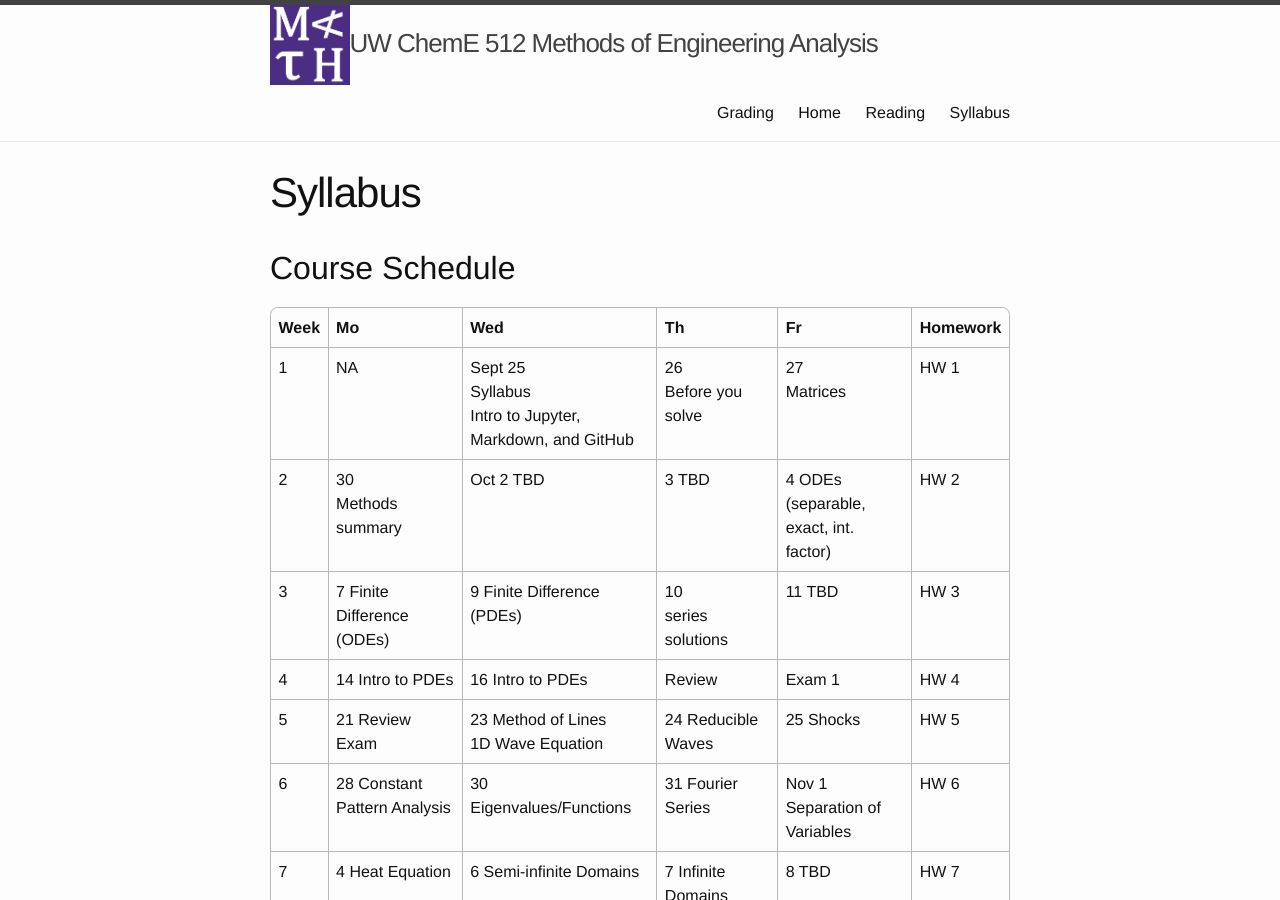
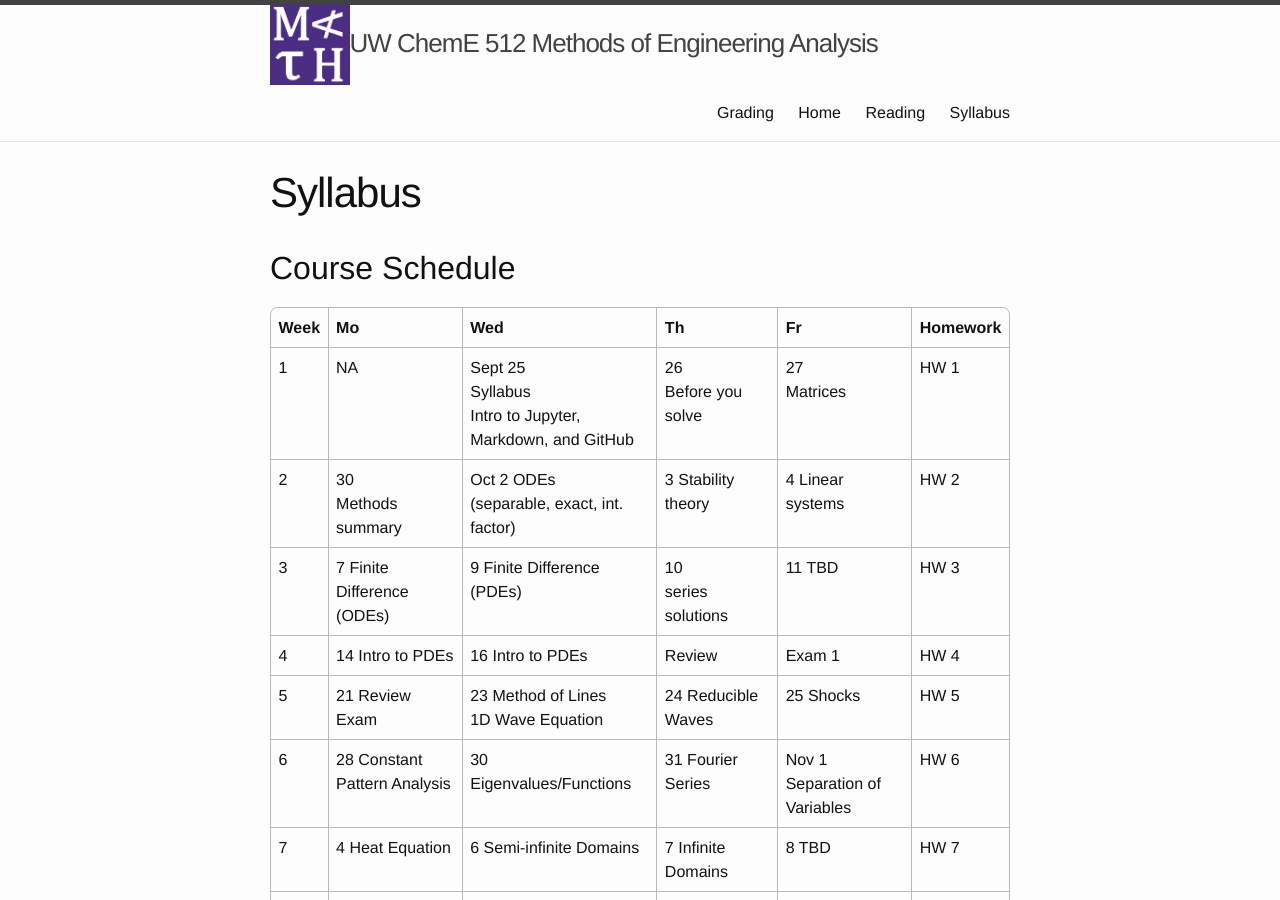
Before and after one commit to uw-cheme485/uw-cheme485.github.io, a Jekyll site: the page built from syllabus.md, in a window 1280 px wide and 900 px high. Built offline with Jekyll 4.4.1, drawn with Linux system fonts in a browser that asks for light colours.

Commit message:
Rearranged first two weeks.

```diff
--- a/syllabus.md
+++ b/syllabus.md
@@ -9,7 +9,7 @@ collection: main
 | Week | Mo     | Wed    | Th     | Fr     | Homework |
 | ---- | ------------- | ------------- | ------------- | ------------- | ------------ |
 | 1    | NA            | Sept 25 <br> Syllabus <br> Intro to Jupyter, <br> Markdown, and GitHub      | 26 <br> Before you solve | 27 <br> Matrices | HW 1 |
-| 2    | 30 <br> Methods summary | Oct 2 TBD | 3 TBD  | 4 ODEs <br> (separable, exact, int. factor) | HW 2 |
+| 2    | 30 <br> Methods summary | Oct 2 ODEs <br> (separable, exact, int. factor) | 3 Stability theory  | 4 Linear systems | HW 2 |
 | 3    | 7 Finite Difference <br> (ODEs) | 9 Finite Difference <br> (PDEs) | 10 <br> series solutions | 11 TBD | HW 3 |
 | 4    | 14 Intro to PDEs | 16 Intro to PDEs | Review      | Exam 1       | HW 4 |
 | 5    | 21 Review Exam | 23 Method of Lines <br> 1D Wave Equation | 24 Reducible Waves | 25 Shocks | HW 5 |
```
